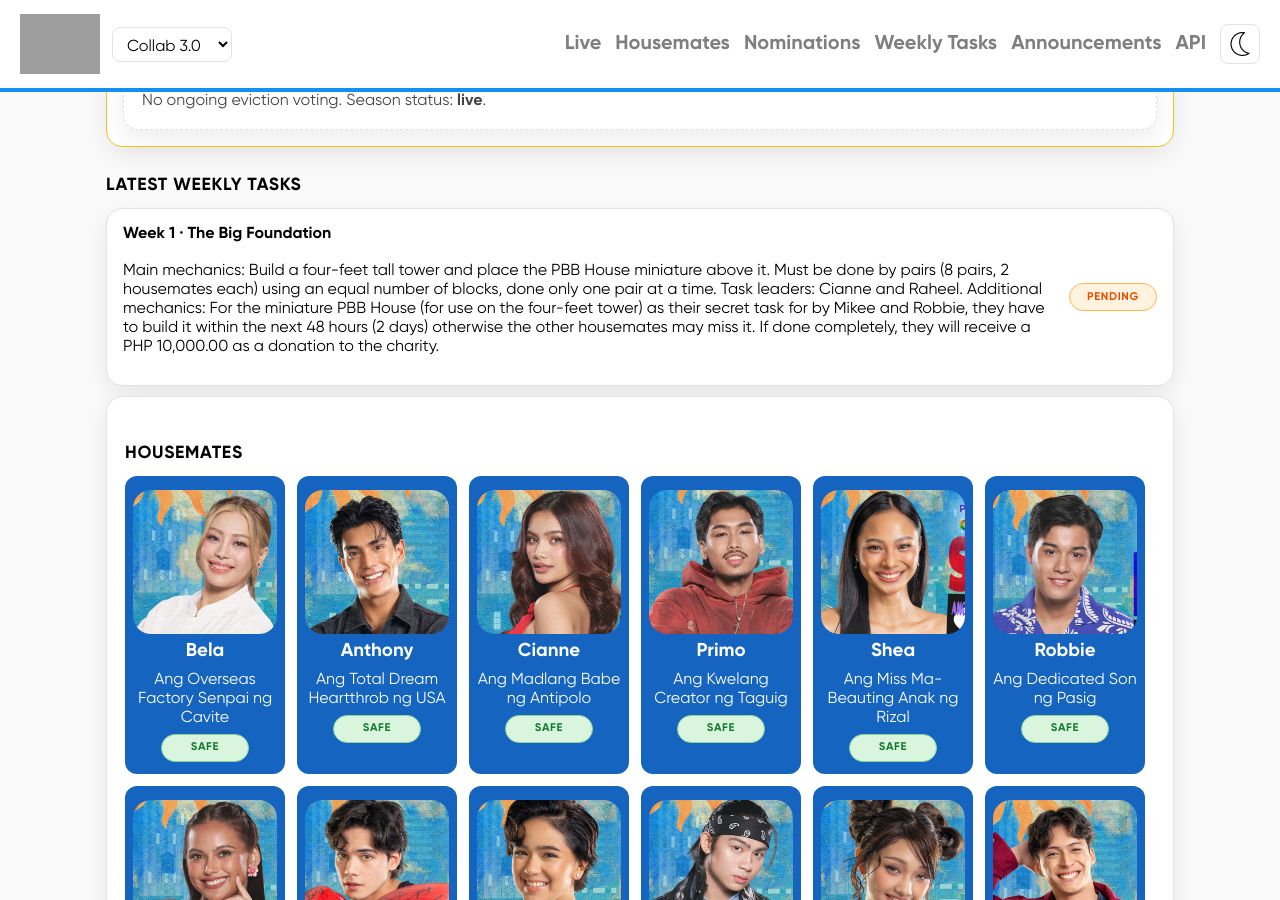
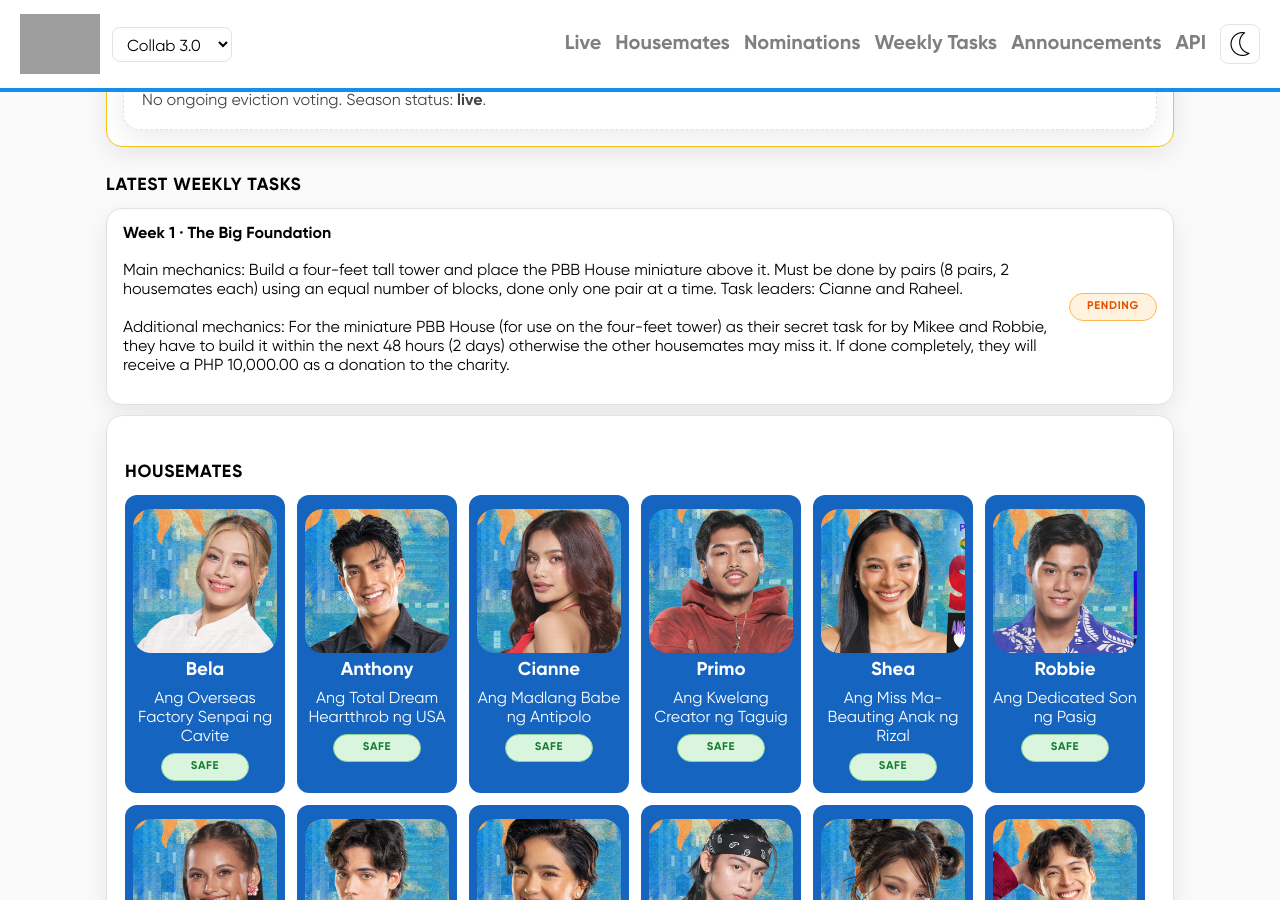
Before and after one commit to drpsphca/PHCASite-PBBUpdates, a Jekyll site: the page built from seasons/collab3/index.md, in a window 1280 px wide and 900 px high, scrolled down 392 px. Built offline with Jekyll 4.4.1, drawn with Linux system fonts in a browser that asks for light colours; grey boxes are pictures that could not be loaded.

Commit message:
20261028-09

```diff
--- a/seasons/collab3/index.md
+++ b/seasons/collab3/index.md
@@ -39,7 +39,7 @@ description: Stay up to date with our PBB Updates Board for Pinoy Big Brother Co
       <article class="row">
         <div>
           <strong>Week {{ t.week }} · {{ t.title }}</strong>
-          <p>{{ t.summary }}</p>
+          <p>{{ t.summary | newline_to_br }}</p>
         </div>
         {% include status-badge.html status=t.status %}
       </article>
```
Also changed, not shown: seasons/collab3/tasks.md (+1 -1 lines), seasons/gen11/index.md (+1 -1 lines), seasons/gen11/tasks.md (+1 -1 lines).
